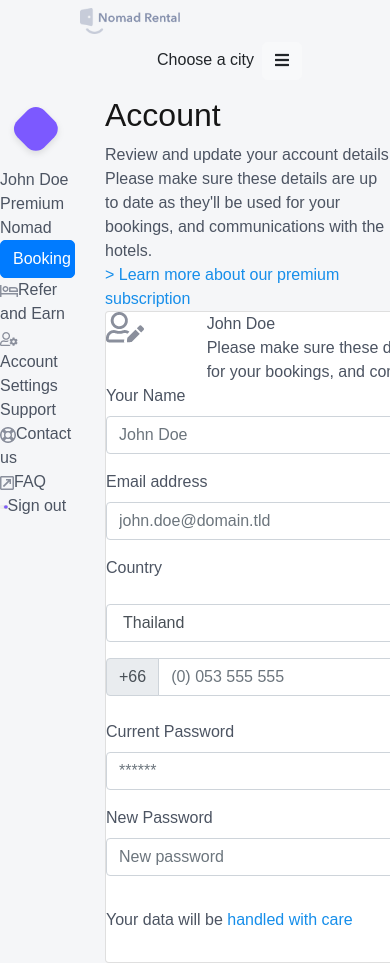
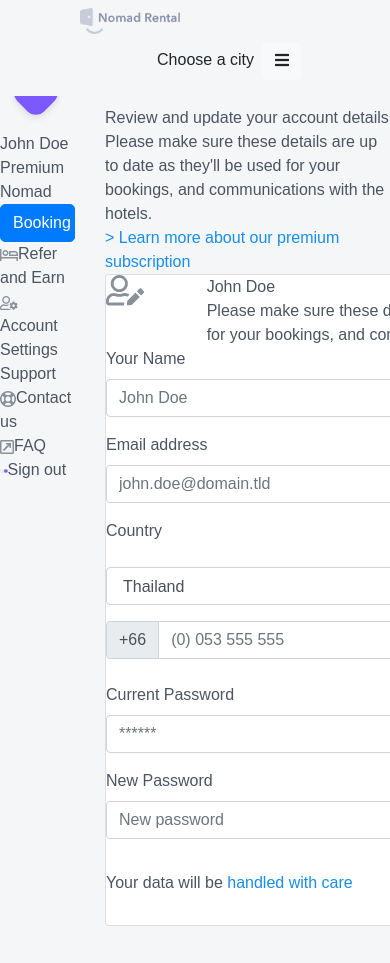
Before and after one commit to Abathi/nomad-rental-guest-login, a React (Create React App) app: page /account in a window 390 px wide. Shown: the top 963 px of the page. After the commit the page ends 926 px from the top, so only its background shows below. Built offline with nearby package versions, Linux system fonts and the light colour scheme.

Commit message:
Finish headr

```diff
--- a/public/index.html
+++ b/public/index.html
@@ -13,6 +13,7 @@
 </head>
 
 <body class="bg-gray" style="overflow-x: hidden;">
+  <div class="header-block"></div>
   <div id="root"></div>
   <script src="https://code.jquery.com/jquery-3.5.1.min.js"
     integrity="sha256-9/aliU8dGd2tb6OSsuzixeV4y/faTqgFtohetphbbj0=" crossorigin="anonymous"></script>
--- a/src/assets/css/style.css
+++ b/src/assets/css/style.css
@@ -1,6 +1,11 @@
 .container-fluid {
     padding-right: 80px !important;
     padding-left: 80px !important;
+}
+
+.header-block {
+    width: 100%;
+    height: 70px;
 }
 
 .line {
@@ -18,4 +23,7 @@
         padding-right: 0 10px !important;
         padding-left: 0 10px !important;
     }
+    .header-block {
+        height: 60px;
+    }
 }
--- a/src/components/Header.js
+++ b/src/components/Header.js
@@ -2,7 +2,8 @@ import logo from '../assets/images/logo.png';
 
 const Header = () => {
     return (
-        <header className="container-fluid py-2 py-ms-3">
+        <header className="bg-gray fixed-top">
+            <div className="container-fluid py-2">
                 <div className="row justify-content-between">
                     <div className="col-6 col-md-2">
                         <img src={logo} alt="" className="w-100"></img>
@@ -23,6 +24,7 @@ const Header = () => {
                         </div>
                     </div>
                 </div>
+            </div>
         </header>
     )
 }
```
Lines whose indentation alone changed are shown as unchanged.
